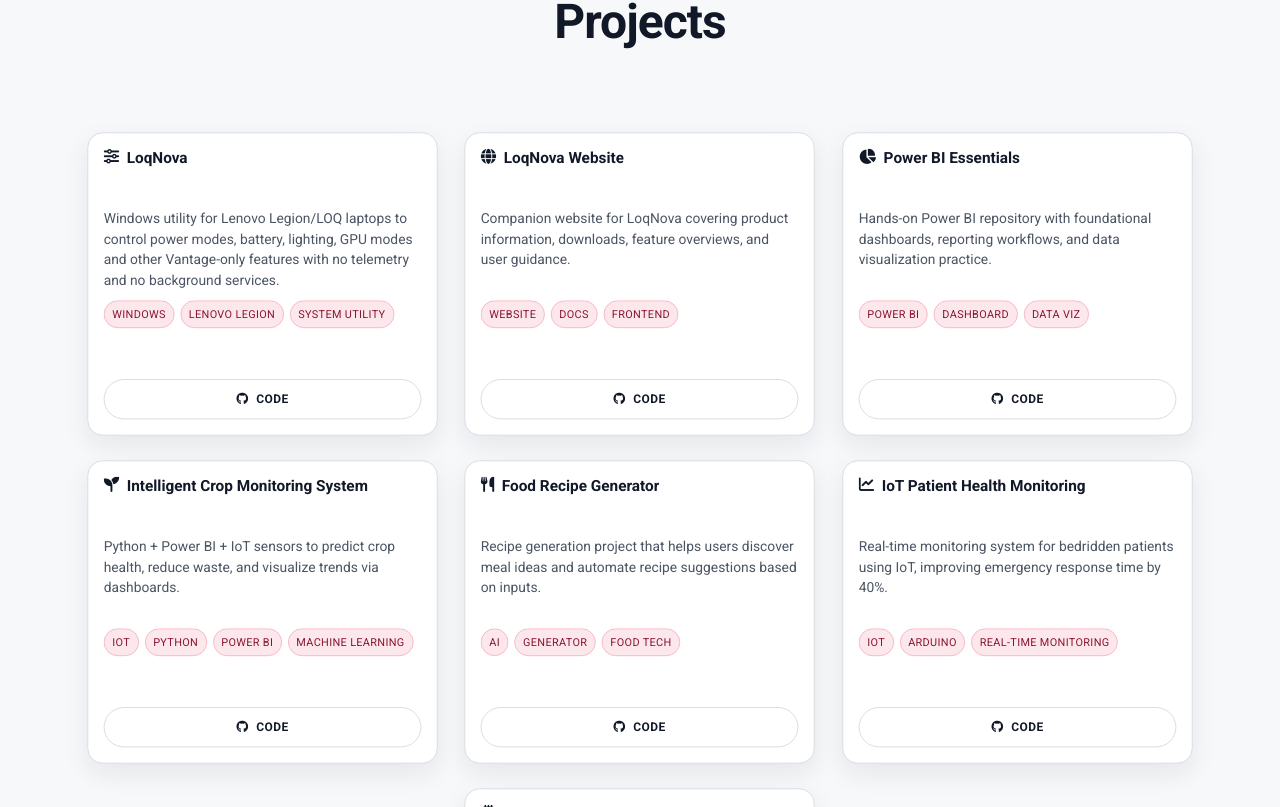
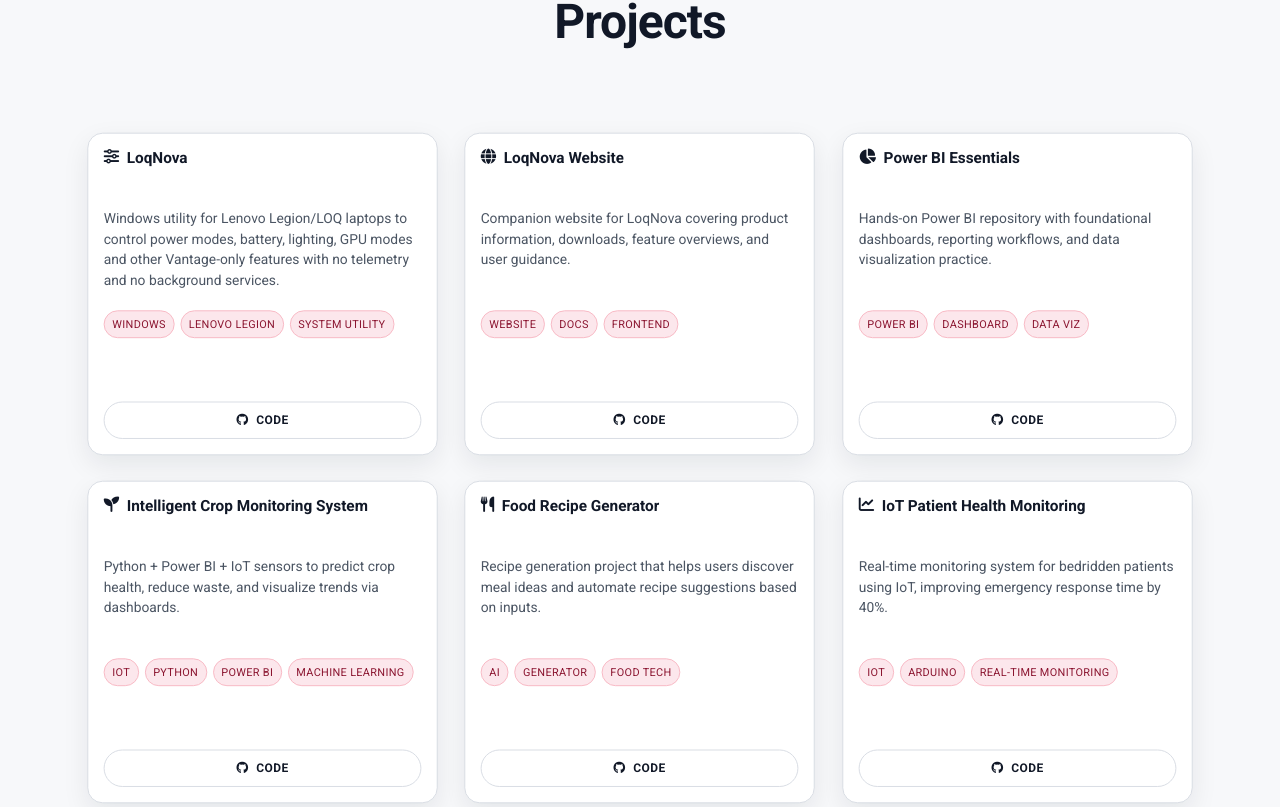
Before and after one commit to earnest-s/Earnest-Portfolio-New, a React (Vite) app: page / in a window 1280 px wide. Shown: the part 5653-6460 px from the top of the page. Built offline with nearby package versions, Linux system fonts and the light colour scheme.

Commit message:
ui-changes

```diff
--- a/src/styles/projects.css
+++ b/src/styles/projects.css
@@ -24,11 +24,11 @@
   background: var(--surface);
   box-shadow: var(--shadow);
   padding: 16px;
-  display: grid;
-  grid-template-rows: 52px 86px 72px 42px;
+  display: flex;
+  flex-direction: column;
   gap: 10px;
   height: 100%;
-  min-height: 292px;
+  min-height: 336px;
   transition: transform 200ms ease, box-shadow 200ms ease;
 }
 
@@ -41,8 +41,7 @@
   display: flex;
   align-items: flex-start;
   gap: 8px;
-  height: 52px;
-  overflow: hidden;
+  min-height: 52px;
 }
 
 .project-head i {
@@ -63,7 +62,7 @@
   color: var(--text-soft);
   font-size: 0.9rem;
   line-height: 1.5;
-  height: 86px;
+  min-height: 96px;
   display: -webkit-box;
   -webkit-line-clamp: 4;
   -webkit-box-orient: vertical;
@@ -74,9 +73,8 @@
   display: flex;
   flex-wrap: wrap;
   gap: 6px;
-  height: 72px;
+  min-height: 60px;
   align-content: flex-start;
-  overflow: hidden;
 }
 
 .project-tag-list span {
@@ -93,9 +91,7 @@
 .project-action-row {
   display: flex;
   gap: 8px;
-  height: 42px;
-  margin-top: 0;
-  align-self: end;
+  margin-top: auto;
 }
 
 .project-action-row .shatter-wrap {
@@ -151,8 +147,8 @@
   }
 
   .project-template-card {
+    height: auto;
     min-height: 0;
-    grid-template-rows: auto auto auto auto;
   }
 
   .project-head h3,
@@ -168,12 +164,7 @@
   }
 
   .project-tag-list {
-    height: auto;
-    overflow: visible;
-  }
-
-  .project-action-row {
-    height: auto;
+    min-height: 0;
   }
 }
 
```
